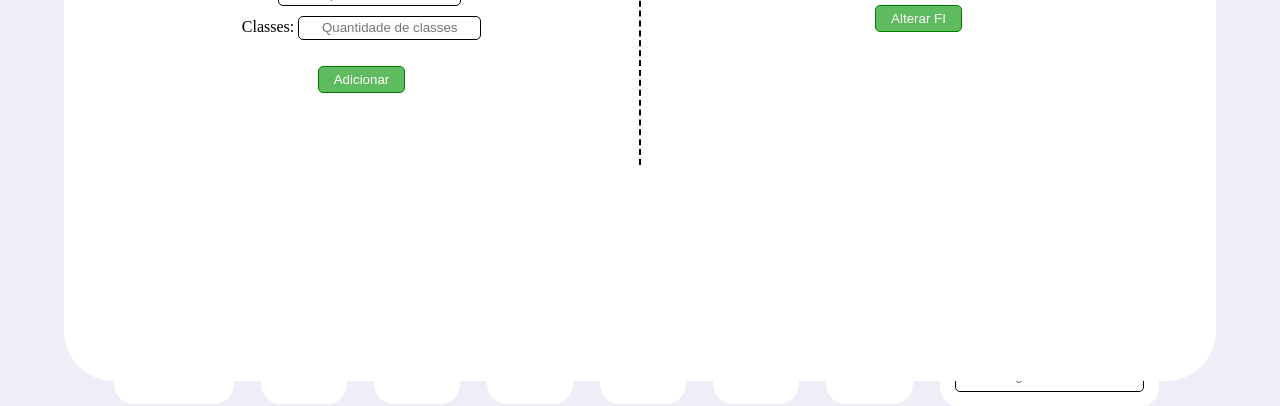
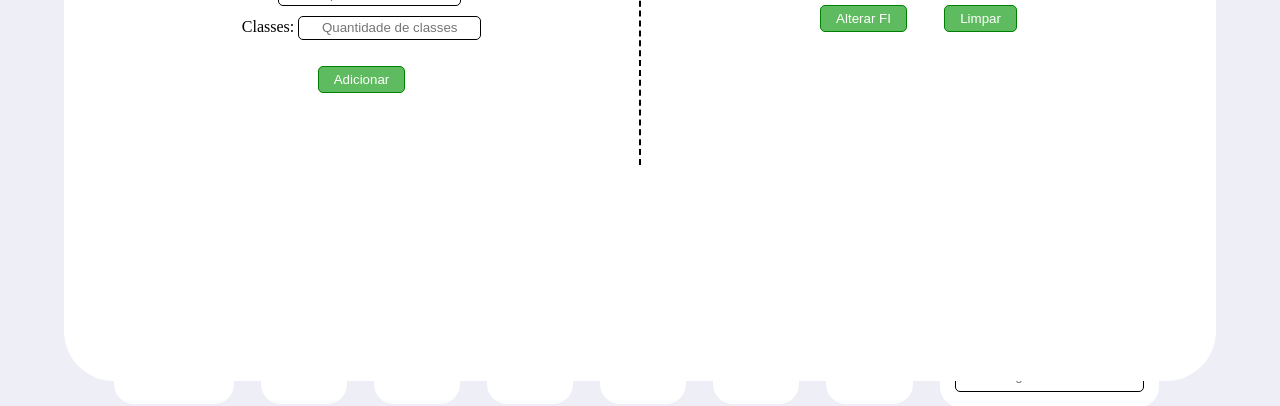
Before and after one commit to IsadoraPBastos/Calculadora-De-Estatistica, a Flask app: a page that uses templates/index.html in a window 1280 px wide. Shown: the part 275-681 px from the top of the page. Run offline with Flask 3, Linux system fonts and the light colour scheme.

Commit message:
Inclusão: Botões de limpar linha e limpar tabela

```diff
--- a/app.py
+++ b/app.py
@@ -2,14 +2,13 @@
 import json
 import math
 from flask import Flask, render_template, request
-from collections import Counter
 
 app = Flask(__name__)
 
 dadosDesordenados = []
 FequenciaIndividualAbsolutaRecebida = {}
 FequenciaIndividualAbsoluta = {}
-dadosClasses = []  # Para armazenar dados de classes: [(li, ls, fi), ...]
+dadosClasses = []
 
 @app.route('/')
 def index():
@@ -25,6 +24,8 @@ def dados_desordenados():
             FequenciaIndividualAbsolutaRecebida.clear()
             FequenciaIndividualAbsoluta.clear()
             dadosClasses.clear()
+        elif request.form.get("limpar") == "limpar":
+            dadosDesordenados.clear()
     return render_template("index.html", mostrar_modal="discreto", mostrar_desor_ou_tab="desordenado",
     dadosDesordenados=dadosDesordenados, FequenciaIndividualAbsoluta={},FrequenciaAcumulada={}, Posicoes={},
     FequenciaIndividualAbsolutaRecebida = {}, dadosClasses=[], escolhaCalculo=[],mostrarResultados=False)
@@ -42,7 +43,9 @@ def dados_em_tabela():
 
             dadosDesordenados.clear()
             dadosClasses.clear()
-
+        elif request.form.get("limpar"):
+            amostraLimpar = request.form.get("limpar")
+            FequenciaIndividualAbsolutaRecebida.pop(float(amostraLimpar))
     return render_template("index.html", mostrar_modal="discreto", mostrar_desor_ou_tab="tabela",
     FequenciaIndividualAbsolutaRecebida=FequenciaIndividualAbsolutaRecebida, FequenciaIndividualAbsoluta={},
     FrequenciaAcumulada={}, Posicoes={}, dadosClasses=[], escolhaCalculo=[],mostrarResultados=False)
@@ -63,7 +66,7 @@ def agrupamento_classes():
                     'li': li,
                     'ls': ls,
                     'fi': 1,
-                    'xi': (li + ls) / 2  # Ponto médio da classe
+                    'xi': (li + ls) / 2
                 })
                 li = ls
                 i += 1
@@ -84,13 +87,15 @@ def agrupamento_classes():
 def alteração_fi():
     global dadosClasses
     if request.method == "POST":
-            for i, classe in enumerate(dadosClasses):
-                fi = request.form.get(f'fi_{i}')
-                if fi:
-                    classe['fi'] = int(fi)
+        for i, classe in enumerate(dadosClasses):
+            fi = request.form.get(f'fi_{i}')
+            if fi:
+                classe['fi'] = int(fi)
+
+        if request.form.get("limpar") == "limpar":
+            dadosClasses.clear()
 
 
-    print(dadosClasses)
     return render_template("index.html", mostrar_modal="classes",
     dadosClasses=dadosClasses, modaBruta=True, FequenciaIndividualAbsolutaRecebida={},
     FequenciaIndividualAbsoluta={}, FrequenciaAcumulada={}, Posicoes={},
@@ -117,7 +122,7 @@ def calculo_dos_dados():
     if tipo == "outro":
         tipo = request.form.get("tipo_custom")
         print(tipo)
-        if tipo == Null:
+        if tipo == "":
             erroOutroVazio = True
 
     escolhaCalculo = request.form.getlist("escolha-calculo")
--- a/templates/index.html
+++ b/templates/index.html
@@ -119,8 +119,8 @@
         <div style="width: 70%; margin: auto; border: 1px solid; padding: 20px;">
           {%for dado in dadosDesordenados%} {{dado}} &nbsp - &nbsp {% endfor %}
         </div>
-        <form action="{{url_for('dados_desordenados')}}" method="POST" id="formDadosDesordenados">
-          <button>Limpar</button>
+        <form action="{{url_for('dados_desordenados')}}" method="POST">
+          <button name="limpar" value="limpar">Limpar</button>
         </form>
         </div>
           </div>
@@ -158,6 +158,11 @@
             <tr>
               <td>{{ amostra }}</td>
               <td>{{ FequenciaIndividualAbsolutaRecebida }}</td>
+              <td>
+                <form action="{{url_for('dados_em_tabela')}}" method="post">
+                  <button name="limpar" value="{{ amostra }}" >X</button>
+                </form>
+              </td>
             </tr>
             {% endfor %}
           </tbody>
@@ -222,6 +227,7 @@
               </tbody>
             </table>
             <button>Alterar FI</button>
+            <button name="limpar" value="limpar">Limpar</button>
           </div>
           </form>
         </div>
```
Also changed, not shown: README.md.
